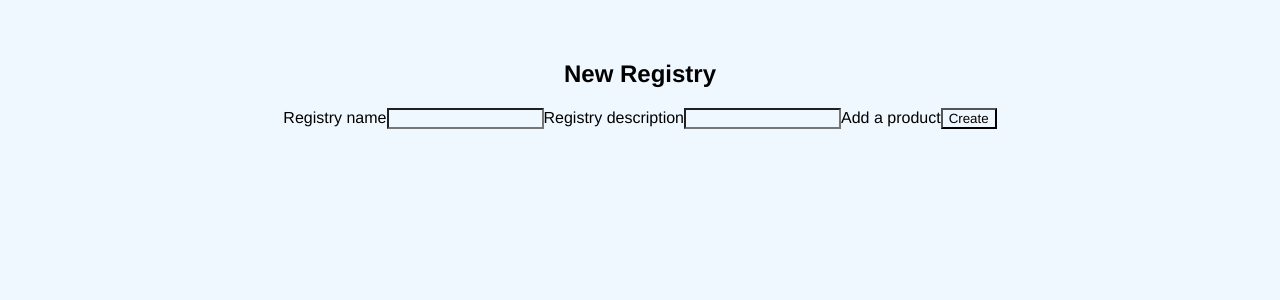
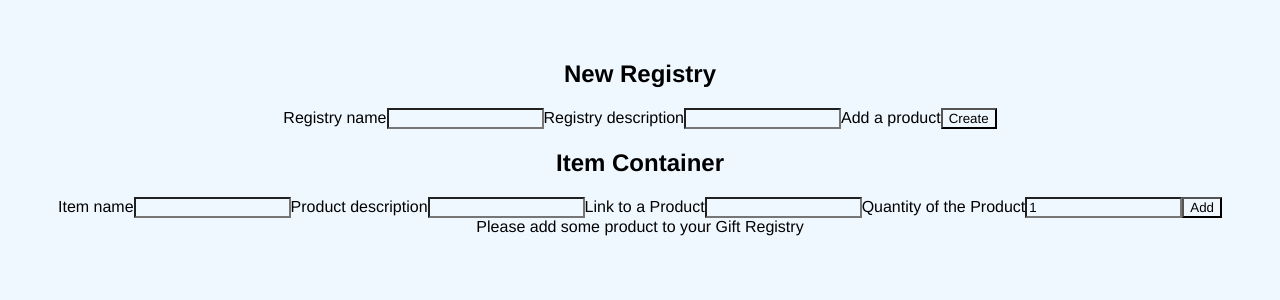
Before and after one commit to pavlo-bystrytskyi/capstone-project, a React (Vite) app in the folder frontend/: page /new-guest in a window 1280 px wide. Shown: the top 300 px of the page. Built offline with nearby package versions, Linux system fonts and the light colour scheme.

Commit message:
TASK-36: Implement registry item creation component

```diff
--- a/frontend/public/locales/en/translation.json
+++ b/frontend/public/locales/en/translation.json
@@ -13,5 +13,12 @@
   "private_link": "Private link",
   "private_link_description": "This link provides a possibility to edit your registry. Don't share it.",
   "open_link": "Open",
-  "copy_link": "Copy"
+  "copy_link": "Copy",
+  "item_name": "Item name",
+  "item_description": "Product description",
+  "item_link": "Link to a Product",
+  "item_quantity": "Quantity of the Product",
+  "add_some_products": "Please add some product to your Gift Registry",
+  "add_item": "Add",
+  "remove_item": "Remove"
 }
--- a/frontend/src/component/App/NewRegistry.tsx
+++ b/frontend/src/component/App/NewRegistry.tsx
@@ -3,8 +3,16 @@ import {ChangeEvent, FormEvent, useState} from "react";
 import axios from "axios";
 import NewRegistryData from "../../dto/NewRegistryData.tsx";
 import RegistryData from "../../dto/RegistryData.tsx";
+import ItemContainer from "./NewRegistry/ItemContainer.tsx";
+import Item from "../../type/Item.tsx";
 
-export default function NewRegistry({onSuccess}: { readonly onSuccess: (data: NewRegistryData) => void }) {
+export default function NewRegistry(
+    {
+        onSuccess
+    }: {
+        readonly onSuccess: (data: NewRegistryData) => void
+    }
+) {
     const {t} = useTranslation();
     const [registryData, setRegistryData] = useState<RegistryData>(
         {
@@ -12,12 +20,14 @@ export default function NewRegistry({onSuccess}: { readonly onSuccess: (data: Ne
             description: ""
         }
     );
-
+    const [itemList, setItemList] = useState<Item[]>([]);
     const handleSubmit = function (event: FormEvent) {
         event.preventDefault();
         const payload = {
             ...registryData,
-            itemIds: []
+            itemIds: itemList.map(
+                (item: Item) => item.privateId
+            )
         }
         axios.post<NewRegistryData>('/api/wishlist', payload)
             .then(response => {
@@ -27,7 +37,6 @@ export default function NewRegistry({onSuccess}: { readonly onSuccess: (data: Ne
                 console.error('Error fetching data:', error);
             });
     }
-
     const handleDataChange = (event: ChangeEvent<HTMLInputElement>) => {
         const {name, value} = event.target;
         setRegistryData((prevState) => ({
@@ -35,7 +44,6 @@ export default function NewRegistry({onSuccess}: { readonly onSuccess: (data: Ne
             [name]: value,
         }));
     };
-
     return (
         <div className="new-registry-guest">
             <h2>{t("new_registry")}</h2>
@@ -47,6 +55,7 @@ export default function NewRegistry({onSuccess}: { readonly onSuccess: (data: Ne
                 <label htmlFor="product">{t("registry_item")}</label>
                 <button>{t("create")}</button>
             </form>
+            <ItemContainer itemList={itemList} setItemList={setItemList}/>
         </div>
     );
 }
--- /dev/null
+++ b/frontend/src/component/App/NewRegistry/ItemContainer.tsx
@@ -0,0 +1,36 @@
+import NewItemForm from "./ItemContainer/NewItemForm.tsx";
+import Item from "../../../type/Item.tsx";
+import ItemComponent from "./ItemContainer/ItemComponent.tsx";
+import {useTranslation} from "react-i18next";
+
+export default function ItemContainer(
+    {
+        itemList,
+        setItemList
+    }: {
+        itemList: Item[],
+        setItemList: (itemList: Item[]) => void
+    }
+) {
+    const {t} = useTranslation();
+    const addItem = function (item: Item) {
+        setItemList([...itemList, item]);
+    }
+    const removeItem = function (itemToRemove: Item) {
+        setItemList(
+            itemList.filter(
+                (item) => itemToRemove !== item)
+        );
+    }
+
+    return <>
+        <h2>Item Container</h2>
+        <NewItemForm addItem={addItem}/>
+        {
+            (Array.isArray(itemList) && itemList.length > 0) ?
+                itemList.map(
+                    (item) => <ItemComponent key={item.privateId} item={item} removeItem={removeItem}/>
+                ) : <div>{t("add_some_products")}</div>
+        }
+    </>
+}
--- /dev/null
+++ b/frontend/src/component/App/NewRegistry/ItemContainer/ItemComponent.tsx
@@ -0,0 +1,37 @@
+import {FormEvent} from "react";
+import axios from "axios";
+import {useTranslation} from "react-i18next";
+import Item from "../../../../type/Item.tsx";
+
+export default function ItemComponent(
+    {
+        item,
+        removeItem
+    }: {
+        item: Item,
+        readonly removeItem: (item: Item) => void
+    }
+) {
+    const {t} = useTranslation();
+    const handleSubmit = function (event: FormEvent) {
+        event.preventDefault();
+        axios.delete('/api/item/' + item.privateId)
+            .then(() => {
+                removeItem(item);
+            })
+            .catch(error => {
+                console.error('Error fetching data:', error);
+            });
+    }
+    return <form className="item-form" onSubmit={handleSubmit}>
+        <label htmlFor="title">{t("item_name")}</label>
+        <input type="text" name="title" disabled={true} value={item.product.title}/>
+        <label htmlFor="description">{t("item_description")}</label>
+        <input type="text" name="description" disabled={true} value={item.product.description}/>
+        <label htmlFor="link">{t("item_link")}</label>
+        <input type="text" name="link" disabled={true} value={item.product.link}/>
+        <label htmlFor="quantity">{t("item_quantity")}</label>
+        <input type="text" name="quantity" disabled={true} value={item.quantity}/>
+        <button>{t("remove_item")}</button>
+    </form>
+}
--- /dev/null
+++ b/frontend/src/component/App/NewRegistry/ItemContainer/NewItemForm.tsx
@@ -0,0 +1,64 @@
+import {ChangeEvent, FormEvent, useRef, useState} from "react";
+import axios from "axios";
+import Item from "../../../../type/Item.tsx";
+import {useTranslation} from "react-i18next";
+import ItemIdContainer from "../../../../dto/ItemIdContainer.tsx";
+import {emptyItem} from "../../../../type/EmptyItem.tsx";
+
+export default function NewItemForm(
+    {
+        addItem
+    }: {
+        readonly addItem: (item: Item) => void
+    }
+) {
+    const {t} = useTranslation();
+    const formRef = useRef<HTMLFormElement>(null);
+    const [itemData, setItemData] = useState<Item>(emptyItem);
+    const handleSubmit = function (event: FormEvent) {
+        event.preventDefault();
+        axios.post<ItemIdContainer>('/api/item', itemData)
+            .then(response => {
+                addItem({
+                    ...itemData,
+                    publicId: response.data.publicId,
+                    privateId: response.data.privateId
+                });
+                formRef.current?.reset();
+                setItemData(emptyItem);
+            })
+            .catch(error => {
+                console.error('Error fetching data:', error);
+            });
+    }
+    const handleProductDataChange = (event: ChangeEvent<HTMLInputElement>) => {
+        const {name, value} = event.target;
+        setItemData((prevState) => ({
+            ...prevState,
+            product: {
+                ...prevState.product,
+                [name]: value,
+            },
+        }));
+    };
+    const handleItemDataChange = (event: ChangeEvent<HTMLInputElement>) => {
+        const {name, value} = event.target;
+        setItemData((prevState) => ({
+            ...prevState,
+            [name]: value,
+        }));
+    };
+
+    return <form className="new-item-form" onSubmit={handleSubmit} ref={formRef}>
+        <label htmlFor="title">{t("item_name")}</label>
+        <input type="text" name="title" value={itemData.product.title} onChange={(e) => handleProductDataChange(e)}/>
+        <label htmlFor="description">{t("item_description")}</label>
+        <input type="text" name="description" value={itemData.product.description}
+               onChange={(e) => handleProductDataChange(e)}/>
+        <label htmlFor="link">{t("item_link")}</label>
+        <input type="text" name="link" value={itemData.product.link} onChange={(e) => handleProductDataChange(e)}/>
+        <label htmlFor="quantity">{t("item_quantity")}</label>
+        <input type="text" name="quantity" value={itemData.quantity} onChange={(e) => handleItemDataChange(e)}/>
+        <button>{t("add_item")}</button>
+    </form>
+}
--- /dev/null
+++ b/frontend/src/dto/ItemIdContainer.tsx
@@ -0,0 +1,6 @@
+type ItemIdContainer = {
+    publicId: string,
+    privateId: string
+}
+
+export default ItemIdContainer
--- /dev/null
+++ b/frontend/src/type/EmptyItem.tsx
@@ -0,0 +1,14 @@
+import ItemStatus from "./ItemStatus.tsx";
+import Item from "./Item.tsx";
+
+export const emptyItem: Item = {
+    publicId: "",
+    privateId: "",
+    status: ItemStatus.AVAILABLE,
+    quantity: 1,
+    product: {
+        title: "",
+        description: "",
+        link: ""
+    }
+};
--- /dev/null
+++ b/frontend/src/type/Item.tsx
@@ -0,0 +1,12 @@
+import Product from "./Product.tsx";
+import ItemStatus from "./ItemStatus.tsx";
+
+type Item = {
+    publicId: string,
+    privateId: string
+    quantity: number,
+    status: ItemStatus,
+    product: Product
+}
+
+export default Item
--- /dev/null
+++ b/frontend/src/type/ItemStatus.tsx
@@ -0,0 +1,7 @@
+enum ItemStatus {
+    AVAILABLE,
+    RESERVED,
+    PURCHASED
+}
+
+export default ItemStatus
```
Also changed, not shown: frontend/public/locales/de/translation.json (+8 -1 lines), frontend/public/locales/ru/translation.json (+13 -6 lines), frontend/src/type/Product.tsx (added, +7 -0 lines).
